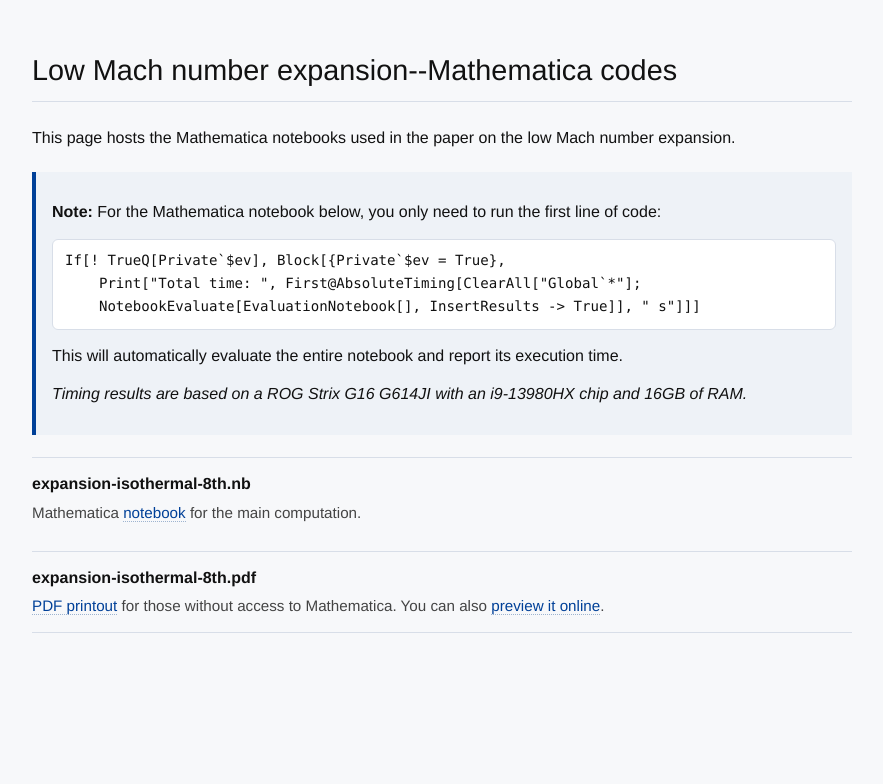
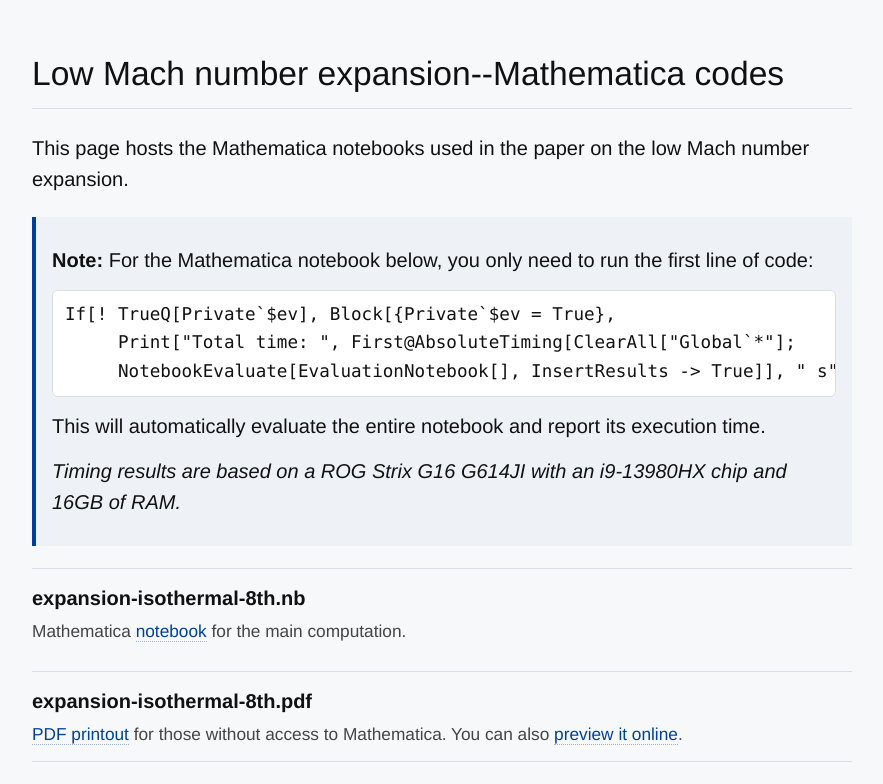
Before and after one commit to Jiangning-FirstDraven/lower-order-code-source, a plain HTML site: page index.html in a window 1280 px wide. Shown: the whole page, without its empty margins (198-1081 px from the left). Drawn offline with Linux system fonts and the light colour scheme.

Commit message:
Update index.html

```diff
--- a/index.html
+++ b/index.html
@@ -10,6 +10,7 @@
             margin: 48px auto;
             padding: 0 24px;
             font-family: Helvetica, Arial, sans-serif;
+            font-size: 1.25rem;
             line-height: 1.55;
             color: #111;
             background: #f7f8fa;
@@ -19,7 +20,7 @@
             margin: 0 0 24px;
             padding-bottom: 8px;
             border-bottom: 1px solid #d8dee8;
-            font-size: 1.8rem;
+            font-size: 2.1rem;
             font-weight: 500;
         }
 
@@ -41,7 +42,7 @@
             border: 1px solid #d8dee8;
             border-radius: 6px;
             background: #fff;
-            font-size: 0.88rem;
+            font-size: 1.1rem;
         }
 
         code {
@@ -83,7 +84,7 @@
         .file-note {
             margin: 0;
             color: #444;
-            font-size: 0.95rem;
+            font-size: 1.08rem;
         }
     </style>
 </head>
@@ -95,8 +96,8 @@
     <div class="note">
         <p><strong>Note:</strong> For the Mathematica notebook below, you only need to run the first line of code:</p>
         <pre><code>If[! TrueQ[Private`$ev], Block[{Private`$ev = True},
-    Print["Total time: ", First@AbsoluteTiming[ClearAll["Global`*"];
-    NotebookEvaluate[EvaluationNotebook[], InsertResults -&gt; True]], " s"]]]</code></pre>
+     Print["Total time: ", First@AbsoluteTiming[ClearAll["Global`*"];
+     NotebookEvaluate[EvaluationNotebook[], InsertResults -&gt; True]], " s"]]]</code></pre>
         <p>This will automatically evaluate the entire notebook and report its execution time.</p>
         <p><em>Timing results are based on a ROG Strix G16 G614JI with an i9-13980HX chip and 16GB of RAM.</em></p>
     </div>
```
